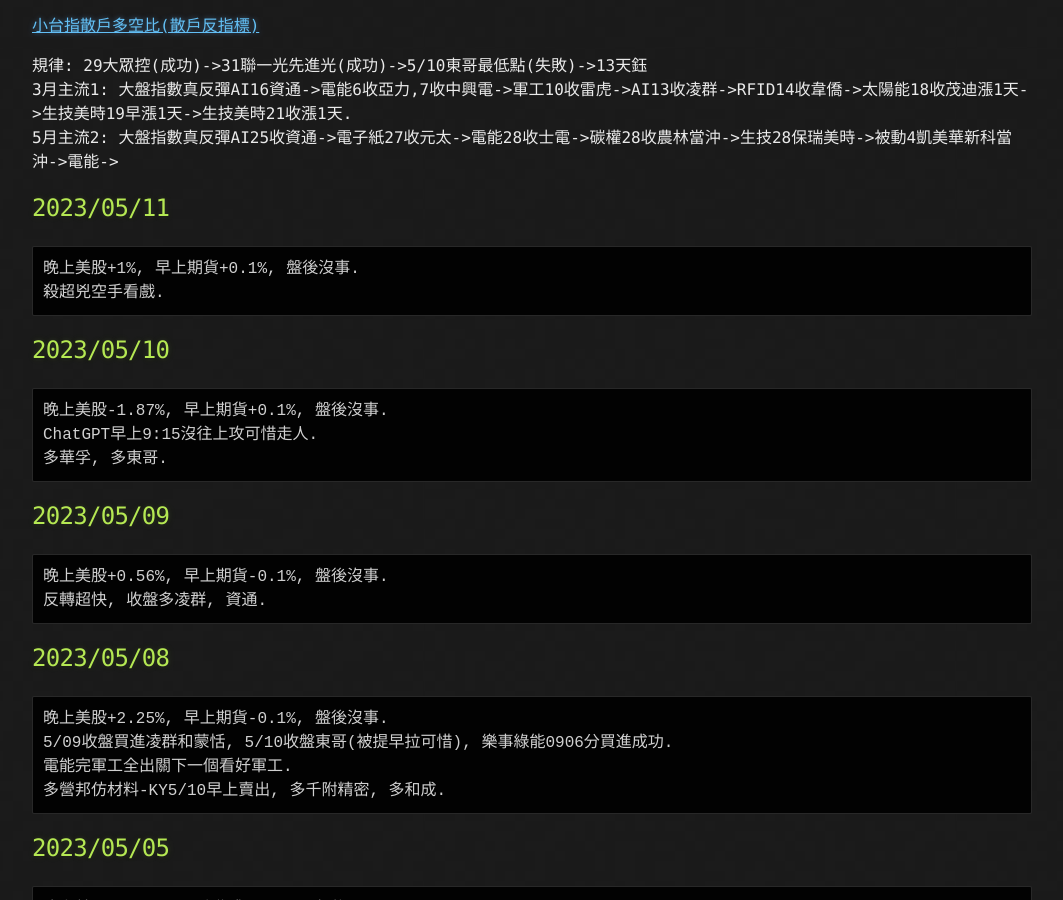
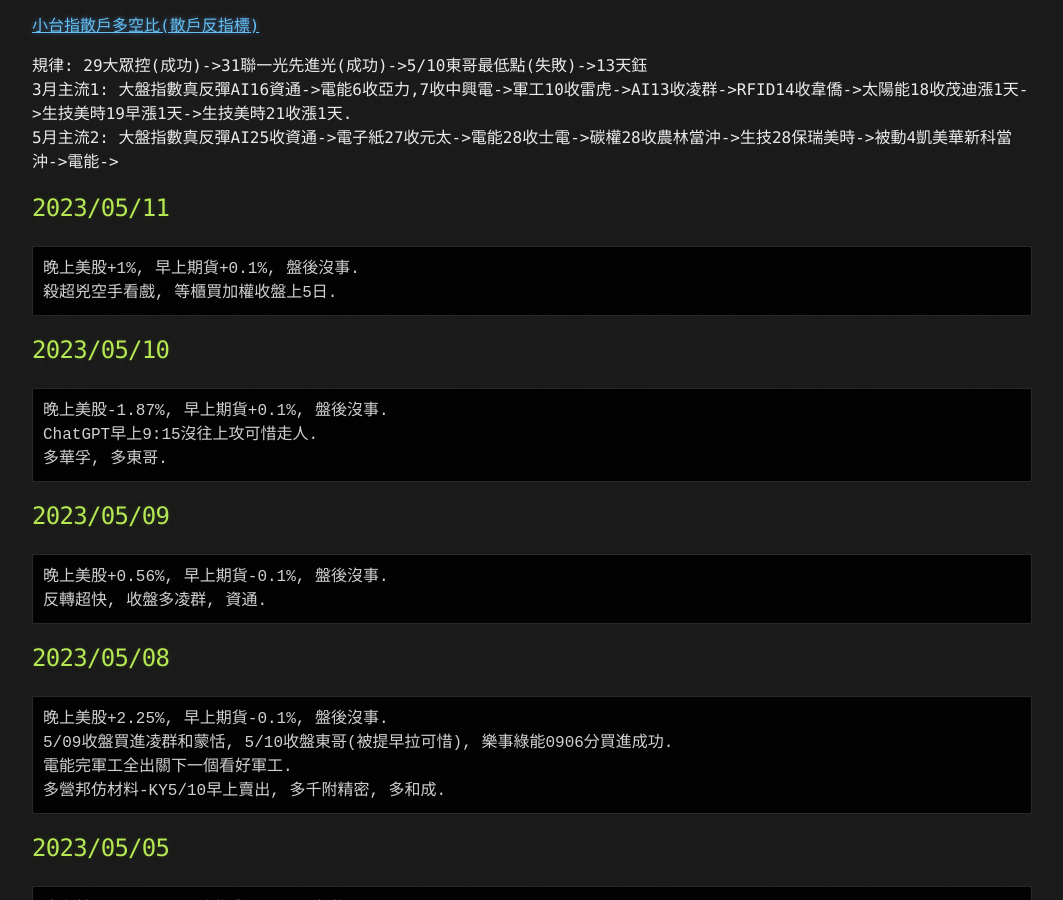
Before and after one commit to lepg5487/Stock_God, a Jekyll site: the page built from index.md, in a window 1280 px wide and 900 px high, scrolled down 484 px. Shown: the whole window, without its empty margins (108-1171 px from the left). Built offline with Jekyll 4.4.1, drawn with Linux system fonts in a browser that asks for light colours; our own code applies the rules of GitHub Pages for plain Markdown files.

Commit message:
Update index.md

````diff
--- a/index.md
+++ b/index.md
@@ -23,7 +23,7 @@
 ## 2023/05/11
 ```
 晚上美股+1%, 早上期貨+0.1%, 盤後沒事.
-殺超兇空手看戲.
+殺超兇空手看戲, 等櫃買加權收盤上5日.
 ```
 
 ## 2023/05/10
````
